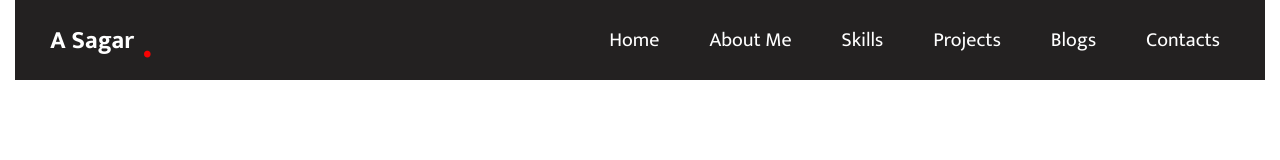
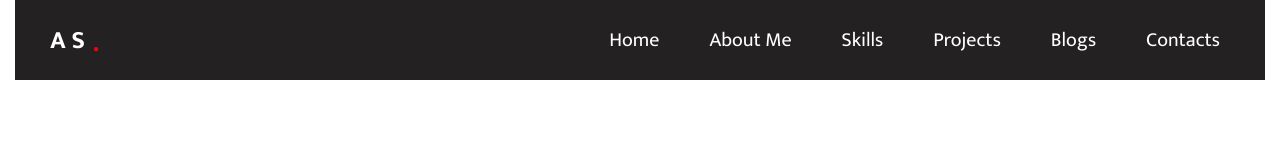
Before and after one commit to ananysagar/portfolio, a React (Create React App) app: page / in a window 1280 px wide. Shown: the top 160 px of the page. Built offline with nearby package versions, Linux system fonts and the light colour scheme.

Commit message:
quick fix

```diff
--- a/src/App.css
+++ b/src/App.css
@@ -5,6 +5,9 @@
   margin: 0;
   padding: 0;
   font-family: "Mukta";
+}
+html {
+  scroll-behavior: smooth;
 }
 body {
   margin: 0;
--- a/src/components/navbar.css
+++ b/src/components/navbar.css
@@ -27,7 +27,7 @@
 .left-navbar span {
   color: rgb(246, 2, 2);
   padding-left: 7px;
-  font-size: 55px;
+  font-size: 35px;
 }
 
 .right-navbar ul {
--- a/src/components/navbar.jsx
+++ b/src/components/navbar.jsx
@@ -33,7 +33,7 @@ const Navbar = () => {
     <>
       <div className={`navbar ${scrolled ? "scrolled" : ""}`}>
         <div className="left-navbar">
-          <div className="logo">A Sagar</div>
+          <div className="logo">A S</div>
           <span>.</span>
         </div>
         <div className="right-navbar">
```
